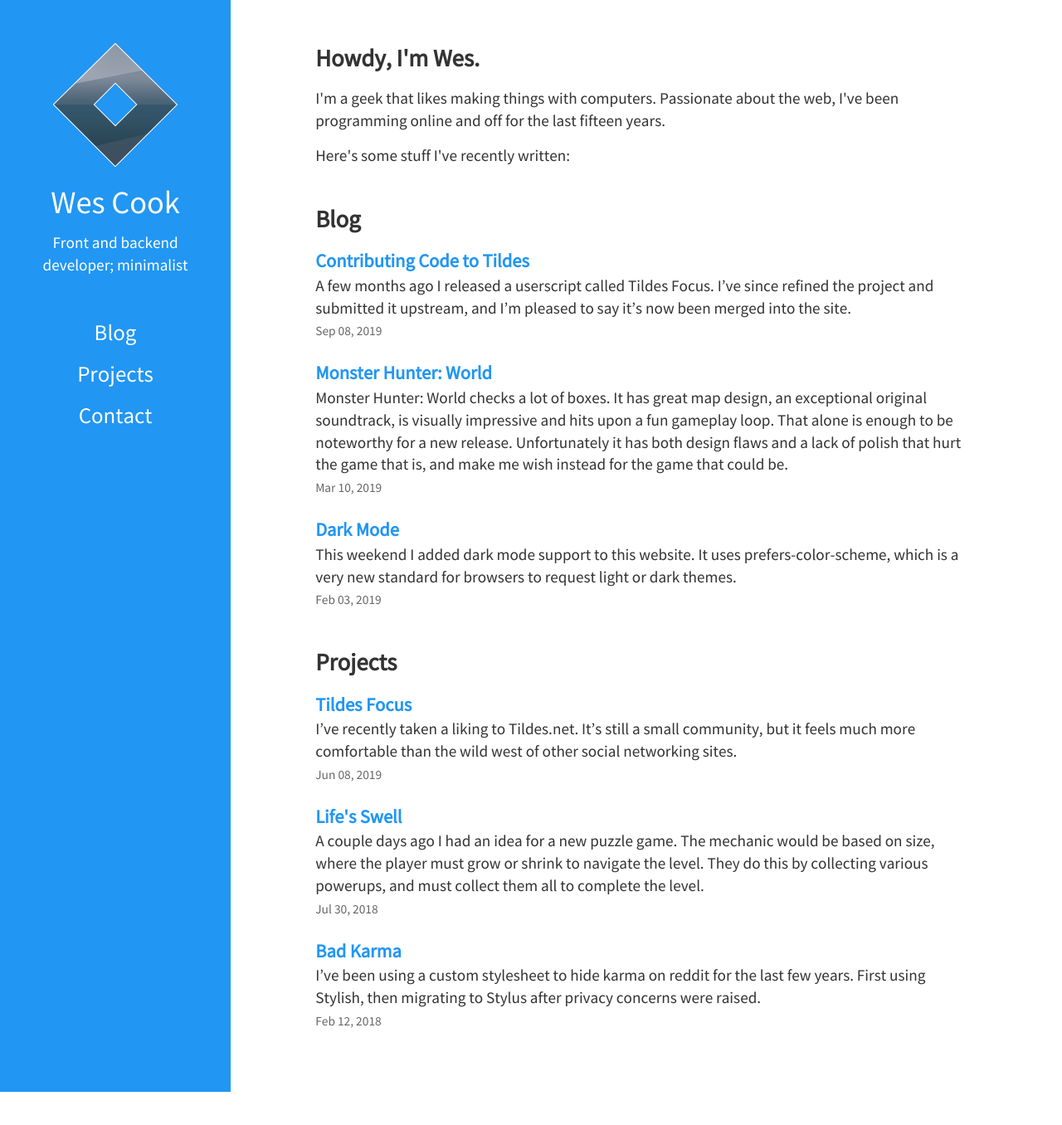
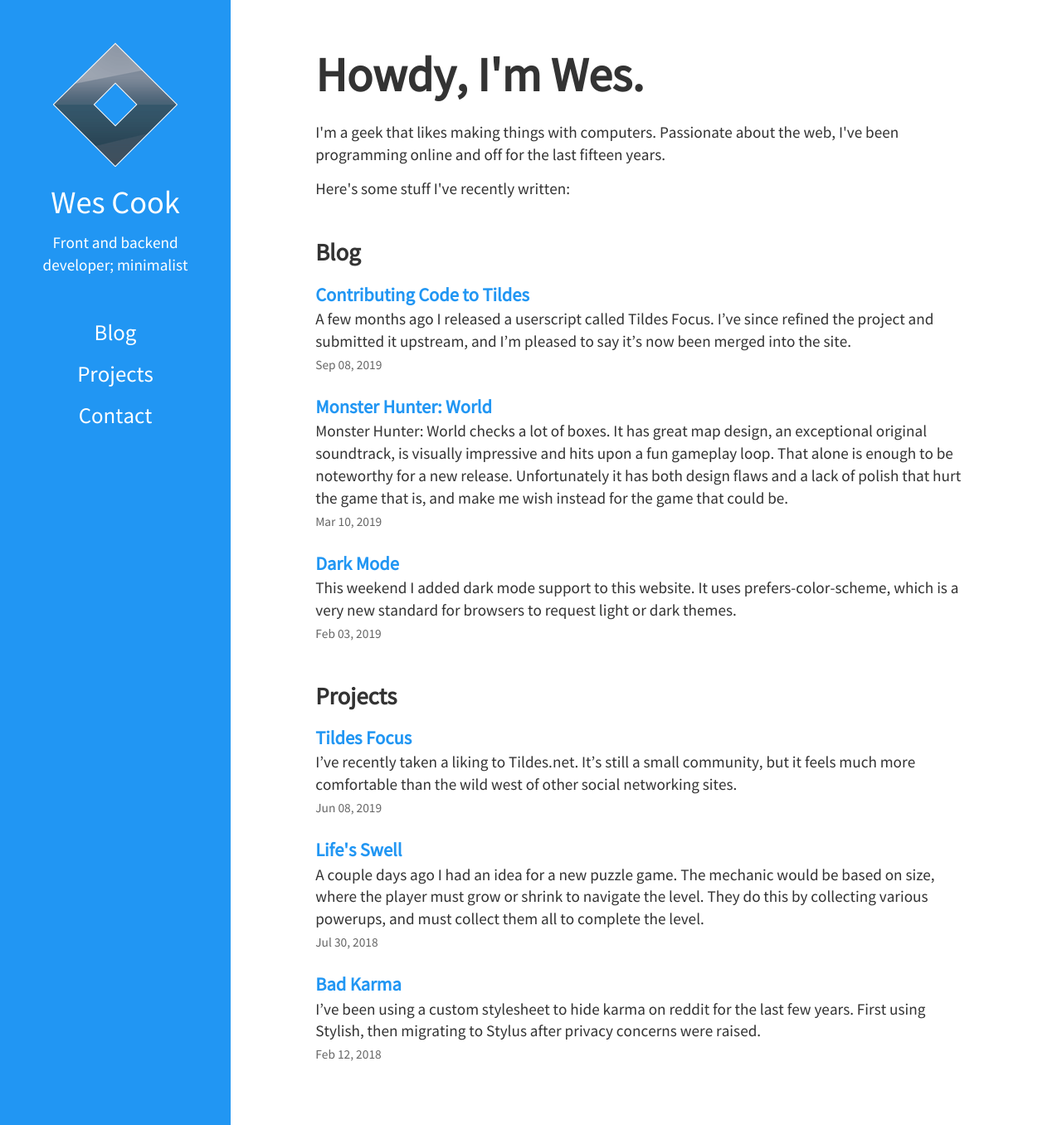
Before and after one commit to WesCook/wescook.github.io, a Jekyll site: the page built from index.html, in a window 1280 px wide. Shown: the whole page at 83% size. Built offline with Jekyll 4.4.1, drawn with Linux system fonts in a browser that asks for light colours; before the commit the page ends 1316 px from its top, so only the background shows below that.

Commit message:
Increasing font size of intro header

```diff
--- a/_sass/components/post-list.scss
+++ b/_sass/components/post-list.scss
@@ -1,4 +1,7 @@
-// Formatting of blog and project listings
+// Header text on index page
+.intro-header {
+	font-size: 3em;
+}
 
 // Post title, listing and post pages
 .post-title {
--- a/index.html
+++ b/index.html
@@ -2,7 +2,7 @@
 layout: container
 ---
 <section aria-label="Introduction">
-	<h1>Howdy, I'm Wes.</h1>
+	<h1 class="intro-header">Howdy, I'm Wes.</h1>
 	<p>I'm a geek that likes making things with computers.  Passionate about the web, I've been programming online and off for the last fifteen years.</p>
 	<p>Here's some stuff I've recently written:</p>
 </section>
```
